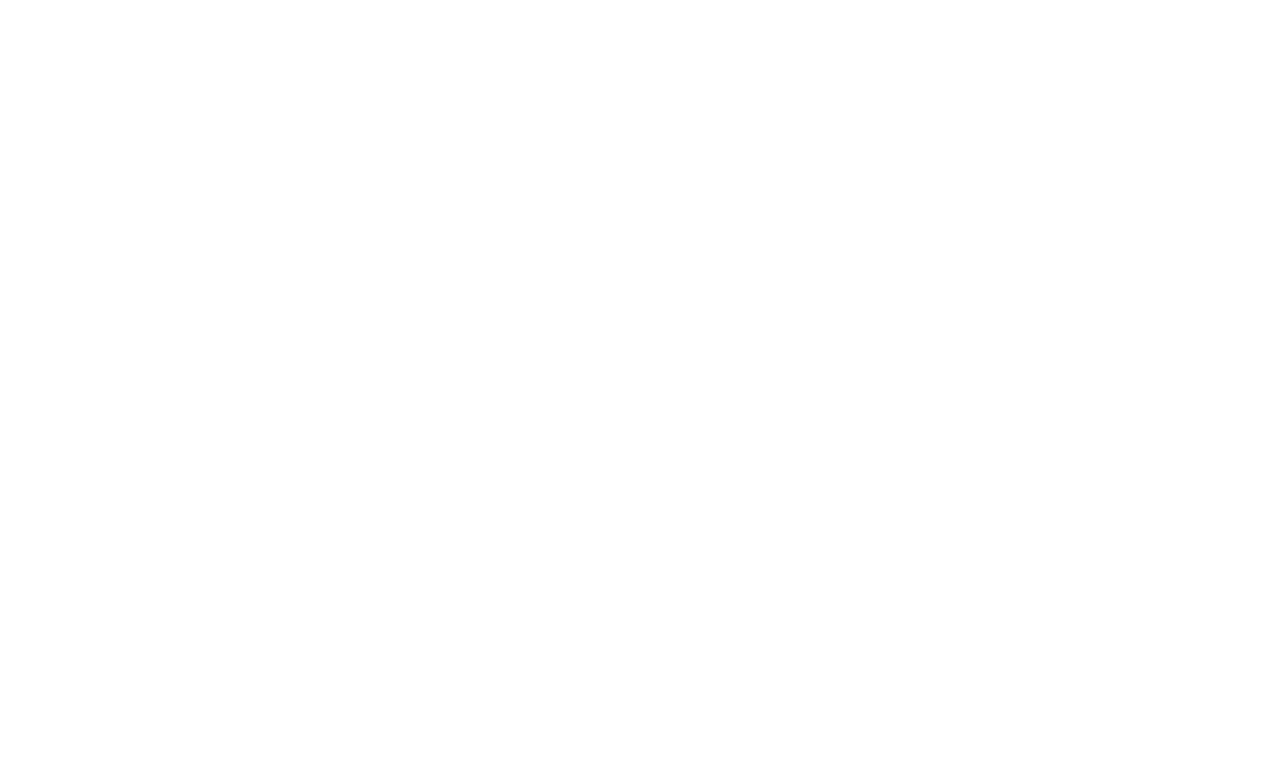
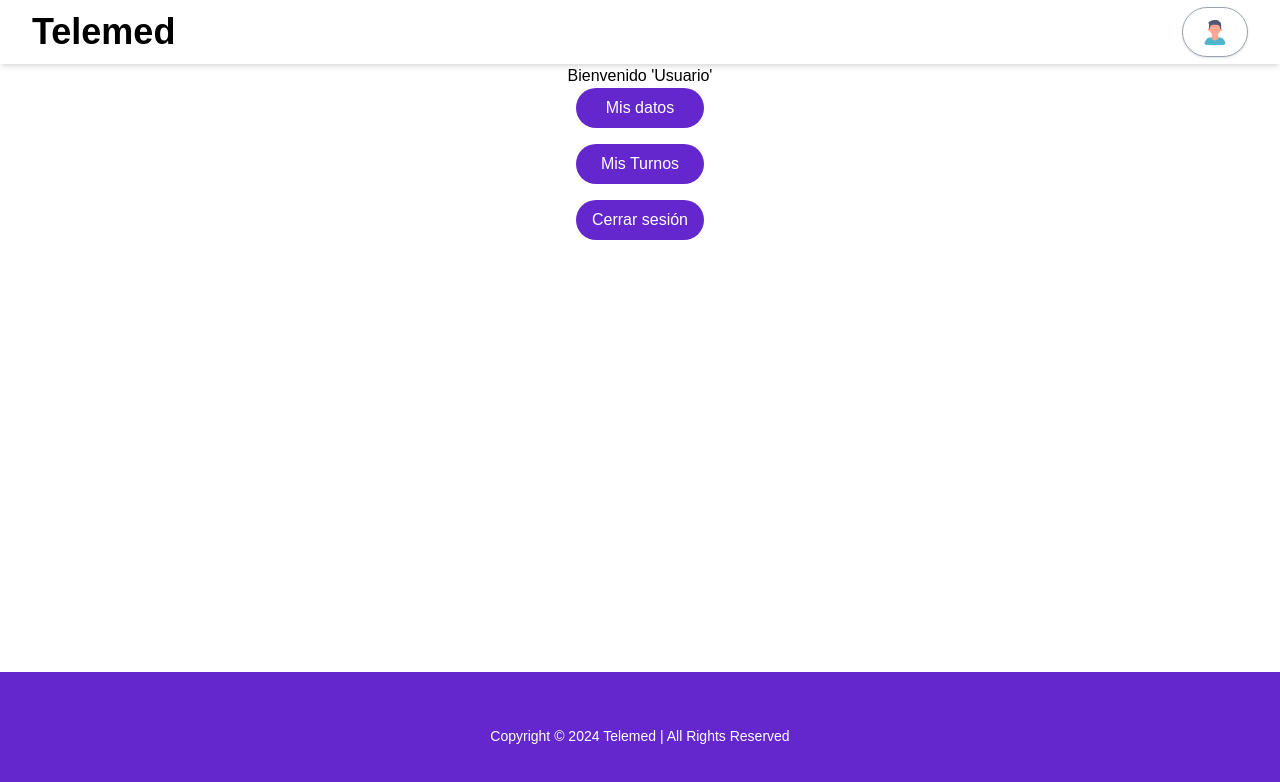
Before and after one commit to fhdzleon/teleDeploy, a Next.js app in the folder Front/telemed/: page /in in a window 1280 px wide. Before the commit this address had no page. Shown: the top 782 px of the page. Built offline with nearby package versions, Linux system fonts and the light colour scheme; a web font is replaced by a local one.

Commit message:
reorganizado algunas cosas y hecho el componente profileButton

```diff
--- a/Front/telemed/src/app/page.tsx
+++ b/Front/telemed/src/app/page.tsx
@@ -1,8 +1,8 @@
 import Hero from "@/components/homepage/Hero";
 import CardN from "../components/CardN";
-import ObrasCarousel from "@/components/Carousel";
-import FaqSection from "../components/FaqSection";
-import FormH from "@/components/FormH";
+import ObrasCarousel from "@/components/homepage/Carousel";
+import FaqSection from "../components/homepage/FaqSection";
+import FormH from "@/components/homepage/FormH";
 
 export default function Home() {
   return (
--- /dev/null
+++ b/Front/telemed/src/components/ProfileButton.tsx
@@ -0,0 +1,84 @@
+'use client'
+
+import { useState, useRef, useEffect } from 'react'
+import Image from 'next/image'
+import Link from 'next/link'
+
+export default function ProfileDropdown() {
+  const [isOpen, setIsOpen] = useState(false)
+  const dropdownRef = useRef<HTMLDivElement>(null)
+
+  useEffect(() => {
+    function handleClickOutside(event: MouseEvent) {
+      if (dropdownRef.current && !dropdownRef.current.contains(event.target as Node)) {
+        setIsOpen(false)
+      }
+    }
+
+    document.addEventListener('mousedown', handleClickOutside)
+    return () => {
+      document.removeEventListener('mousedown', handleClickOutside)
+    }
+  }, [])
+
+  return (
+    <div className="relative" ref={dropdownRef}>
+      <button
+        onClick={() => setIsOpen(!isOpen)}
+        className="flex items-center space-x-2 bg-white hover:bg-gray-100 text-gray-800 font-semibold py-2 px-4 border border-gray-400 rounded-full shadow transition duration-150 ease-in-out focus:outline-none focus:ring-2 focus:ring-blue-500 focus:border-transparent"
+      >
+        <Image
+          src="/images/profilepic.png"
+          alt="Foto de perfil"
+          width={32}
+          height={32}
+          className="rounded-full"
+        />
+        {/* <svg
+          className={`w-4 h-4 ml-2 transition-transform duration-200 ${
+            isOpen ? 'transform rotate-180' : ''
+          }`}
+          fill="currentColor"
+          viewBox="0 0 20 20"
+        >
+          <path
+            fillRule="evenodd"
+            d="M5.293 7.293a1 1 0 011.414 0L10 10.586l3.293-3.293a1 1 0 111.414 1.414l-4 4a1 1 0 01-1.414 0l-4-4a1 1 0 010-1.414z"
+            clipRule="evenodd"
+          />
+        </svg> */}
+      </button>
+
+      {isOpen && (
+        <div className="absolute right-0 mt-2 w-48 bg-white rounded-md shadow-lg py-1 z-10">
+          <Link
+            href="#"
+            className="block px-4 py-2 text-sm text-gray-700 hover:bg-gray-100 hover:text-gray-900"
+          >
+           Inicio
+          </Link>
+          <Link
+            href="#"
+            className="block px-4 py-2 text-sm text-gray-700 hover:bg-gray-100 hover:text-gray-900"
+          >
+             Mis datos
+          </Link>
+
+          <Link
+            href="#"
+            className="block px-4 py-2 text-sm text-gray-700 hover:bg-gray-100 hover:text-gray-900"
+          >
+            Turnos
+          </Link>
+          <hr className="my-1 border-t border-gray-200" />
+          <button
+            onClick={() => console.log('Cerrar sesión')}
+            className="block w-full text-left px-4 py-2 text-sm text-red-600 hover:bg-gray-100 hover:text-red-700"
+          >
+            Cerrar sesión
+          </button>
+        </div>
+      )}
+    </div>
+  )
+}
--- a/Front/telemed/src/components/homepage/NavBar.tsx
+++ b/Front/telemed/src/components/homepage/NavBar.tsx
@@ -3,13 +3,16 @@
 import React, { useState } from "react";
 import Link from "next/link";
 import { usePathname } from "next/navigation";
+import ProfileDropdown from "../ProfileButton";
 
 export default function NavBar() {
   const [isMenuOpen, setIsMenuOpen] = useState(false);
 
   const toggleMenu = () => setIsMenuOpen(!isMenuOpen);
   const path = usePathname();
-  const isHomePage = path === "/"; // Check if the current path is '/'
+  console.log(path);
+  const isHomePage = !path.startsWith("/auth");
+  const hidingOptions = !(path === "/in" || path === "dashboard");
   const navItems = [
     { name: "Nosotros", href: "#nosotros" },
     { name: "Obras Sociales", href: "#obras-sociales" },
@@ -24,11 +27,15 @@ export default function NavBar() {
           <nav className="container mx-auto px-4 sm:px-6 lg:px-8">
             <div className="flex items-center justify-between h-16">
               <div className="flex-shrink-0">
-                <Link href="/" className="text-4xl font-bold text-black">
+                <Link
+                  href="/"
+                  className="text-3xl md:text-4xl font-bold text-black"
+                >
                   Telemed
                 </Link>
               </div>
               <div className="hidden md:block">
+                {hidingOptions && (
                   <div className="ml-10 flex items-baseline space-x-12">
                     {navItems.map((item) => (
                       <Link
@@ -40,7 +47,9 @@ export default function NavBar() {
                       </Link>
                     ))}
                   </div>
+                )}
               </div>
+              {hidingOptions && (
                 <div className="hidden md:block">
                   <Link href={"/auth"}>
                     <button className="rounded-full text-white purple px-4 py-2">
@@ -48,6 +57,9 @@ export default function NavBar() {
                     </button>
                   </Link>
                 </div>
+              )}
+
+              {hidingOptions && (
                 <div className="md:hidden">
                   <button
                     onClick={toggleMenu}
@@ -87,10 +99,13 @@ export default function NavBar() {
                     )}
                   </button>
                 </div>
+              )}
+
+            { !hidingOptions &&  <ProfileDropdown />}
             </div>
           </nav>
 
-          {isMenuOpen && (
+          {isMenuOpen && hidingOptions && (
             <div className="md:hidden absolute top-16 left-0 right-0 bg-white shadow-lg z-50">
               <div className="px-2 pt-2 pb-3 space-y-1 sm:px-3">
                 {navItems.map((item) => (
--- a/Front/telemed/src/constants/index.tsx
+++ b/Front/telemed/src/constants/index.tsx
@@ -1 +1 @@
-export const sessionStatusStorage = false as boolean
+export const sessionStatusStorage = true as boolean
```
Also changed, not shown: Front/telemed/public/images/profilepic.png (added), Front/telemed/src/components/homepage/Carousel.tsx (renamed from Front/telemed/src/components/Carousel.tsx), Front/telemed/src/components/homepage/FaqSection.tsx (renamed from Front/telemed/src/components/FaqSection.tsx), Front/telemed/src/components/homepage/FormH.tsx (renamed from Front/telemed/src/components/FormH.tsx). Lines whose indentation alone changed are shown as unchanged.
